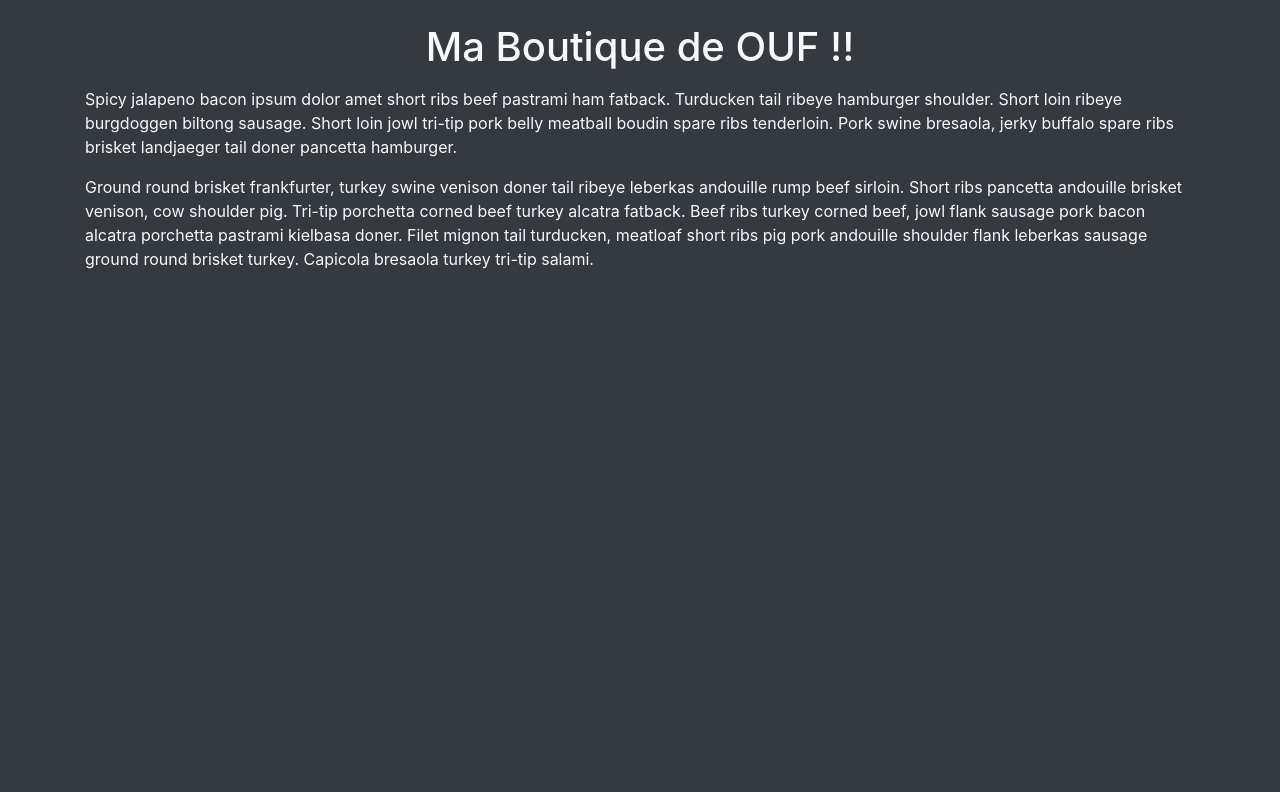
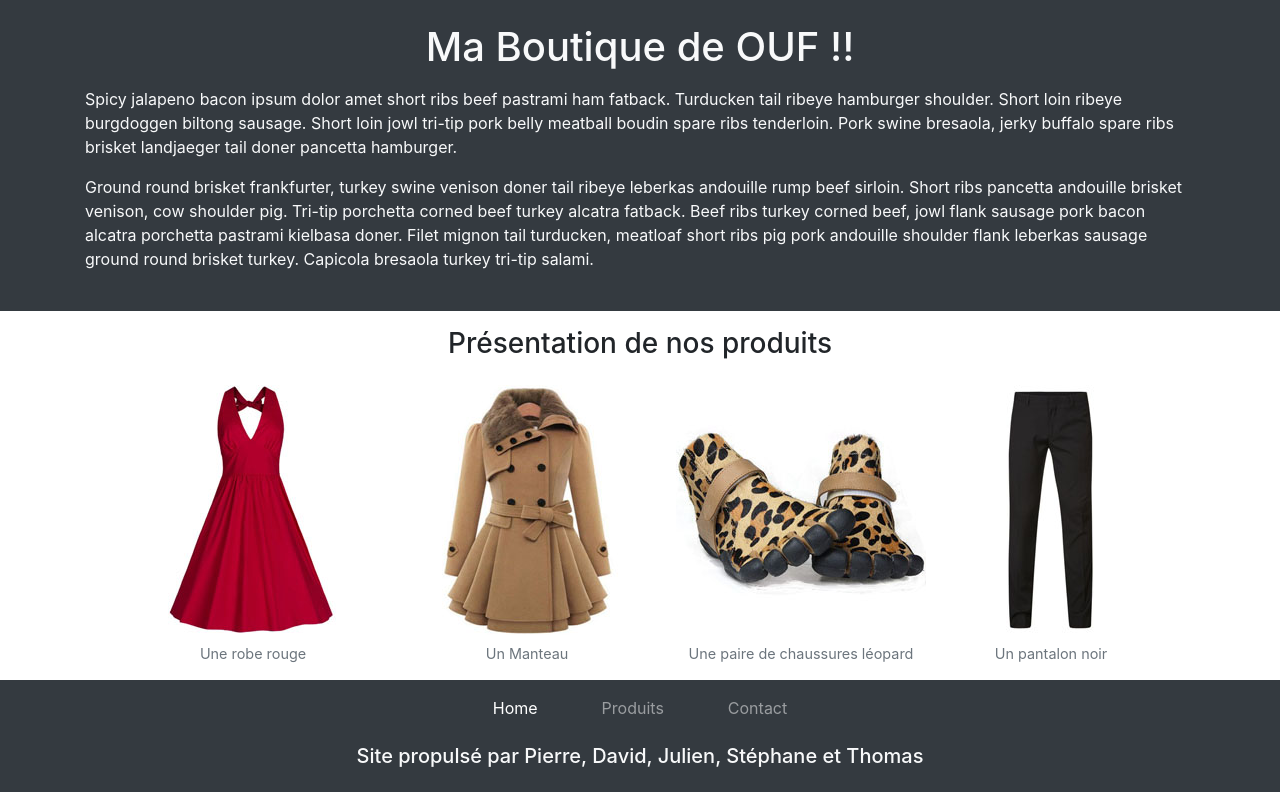
Before and after one commit to faim3r/PhpMaquettePg, a PHP site: page / in a window 1280 px wide. Shown: the part 748-1540 px from the top of the page. Before the commit the page ends 1017 px from the top, so only its background shows below. Run offline with PHP 8.4, Linux system fonts and the light colour scheme.

Commit message:
Ajout Photos Produits + FOOTER

```diff
--- a/inc/footer.php
+++ b/inc/footer.php
@@ -0,0 +1,22 @@
+<footer class="bg-dark">
+    <nav class="navbar navbar-expand-lg navbar-dark bg-dark">
+        <div class="m-auto">
+            <div class="collapse navbar-collapse" id="navbarSupportedContent">
+                <ul class="navbar-nav mr-auto">
+                    <li class="nav-item active mr-5">
+                        <a class="nav-link" href="index.php">Home <span class="sr-only">(current)</span></a>
+                    </li>
+                    <li class="nav-item mr-5">
+                        <a class="nav-link" href="#">Produits</a>
+                    </li>
+                    <li class="nav-item">
+                        <a class="nav-link" href="formulaire_contact.php">Contact</a>
+                    </li>
+                </ul>
+            </div>
+        </div>
+    </nav>
+    <section class="container text-center pb-3 text-light mt-2">
+        <h5>Site propulsé par Pierre, David, Julien, Stéphane et Thomas</h5>
+    </section>
+</footer>
--- a/inc/header.php
+++ b/inc/header.php
@@ -13,7 +13,7 @@
         <a class="nav-link" href="#">Produits</a>
       </li>
       <li class="nav-item">
-        <a class="nav-link" href="#">Contact</a>
+        <a class="nav-link" href="formulaire_contact.php">Contact</a>
       </li>
     </ul>
     <form class="form-inline my-2 my-lg-0" method="POST">
--- a/index.php
+++ b/index.php
@@ -4,6 +4,7 @@
     <meta charset="UTF-8">
     <title>Home</title>
     <link rel="stylesheet" href="https://stackpath.bootstrapcdn.com/bootstrap/4.1.1/css/bootstrap.min.css" integrity="sha384-WskhaSGFgHYWDcbwN70/dfYBj47jz9qbsMId/iRN3ewGhXQFZCSftd1LZCfmhktB" crossorigin="anonymous">
+    <link rel="stylsheet" href="app/css/style.css">
 </head>
 <body>
 
@@ -19,13 +20,13 @@
     </ol>
     <div class="carousel-inner">
         <div class="carousel-item active">
-        <img class="d-block w-100" src="app/img/store1.jpg" alt="First slide">
+        <img class="d-block w-100" src="app/img/store1.jpg" alt="Slide 1" title="Photo de la boutique 1">
         </div>
         <div class="carousel-item">
-        <img class="d-block w-100" src="app/img/store2.jpg" alt="Second slide">
+        <img class="d-block w-100" src="app/img/store2.jpg" alt="Slide 2" title="Photo de la boutique 2">
         </div>
         <div class="carousel-item">
-        <img class="d-block w-100" src="app/img/store3.jpg" alt="Third slide">
+        <img class="d-block w-100" src="app/img/store3.jpg" alt="Slide 3" title="Photo de la boutique 3">
         </div>
     </div>
     <a class="carousel-control-prev" href="#carouselExampleIndicators" role="button" data-slide="prev">
@@ -40,7 +41,7 @@
 </section>
 <!-- Fin SLIDER -->
 
-<!-- Début PRÉSENTATION -->
+<!-- Début PRÉSENTATION BOUTIQUE -->
 <section class="container-fluid mt-3 bg-dark">
     <div class="container text-light pt-4 pb-4">
         <h1 class="text-center mb-3">Ma Boutique de OUF !!</h1>
@@ -57,6 +58,34 @@
 </section>
 <!-- Fin PRÉSENTATION -->
 
+<!-- Début PRÉSENTATION PRODUITS -->
+<section class="container mt-3">
+    <h3 class="text-center mb-4">Présentation de nos produits</h3>
+    <div class="d-flex justify-content-center">
+        <figure class="figure row">
+            <div class="ml-4 zoom">
+                <img src="app/img/dress.jpg" class="figure-img img-fluid rounded" alt="Robe" title="Robe">
+                <figcaption class="figure-caption text-center">Une robe rouge</figcaption>
+            </div>
+            <div class="ml-4">
+                <img src="app/img/coat.jpg" class="figure-img img-fluid rounded" alt="Manteau" title="Manteau">
+                <figcaption class="figure-caption text-center">Un Manteau</figcaption>
+            </div>
+            <div class="ml-4">
+                <img src="app/img/shoes.jpg" class="figure-img img-fluid rounded" alt="Chaussure" title="Chaussure">
+                <figcaption class="figure-caption text-center">Une paire de chaussures léopard</figcaption>
+            </div>
+            <div>
+                <img src="app/img/pants.jpg" class="figure-img img-fluid rounded" alt="Pantalon" title="Pantalon">
+                <figcaption class="figure-caption text-center">Un pantalon noir</figcaption>
+            </div>
+        </figure>
+    </div>
+</section>
+<!-- FIN PRÉSENTATION PRODUITS -->
+
+<?php include('inc/footer.php') ?>
+
 <script src="https://code.jquery.com/jquery-3.3.1.slim.min.js" integrity="sha384-q8i/X+965DzO0rT7abK41JStQIAqVgRVzpbzo5smXKp4YfRvH+8abtTE1Pi6jizo" crossorigin="anonymous"></script>
 <script src="https://cdnjs.cloudflare.com/ajax/libs/popper.js/1.14.3/umd/popper.min.js" integrity="sha384-ZMP7rVo3mIykV+2+9J3UJ46jBk0WLaUAdn689aCwoqbBJiSnjAK/l8WvCWPIPm49" crossorigin="anonymous"></script>
 <script src="https://stackpath.bootstrapcdn.com/bootstrap/4.1.1/js/bootstrap.min.js" integrity="sha384-smHYKdLADwkXOn1EmN1qk/HfnUcbVRZyYmZ4qpPea6sjB/pTJ0euyQp0Mk8ck+5T" crossorigin="anonymous"></script>
```
Also changed, not shown: app/img/coat.jpg (added), app/img/dress.jpg (added), app/img/pants.jpg (added), app/img/shoes.jpg (added).
